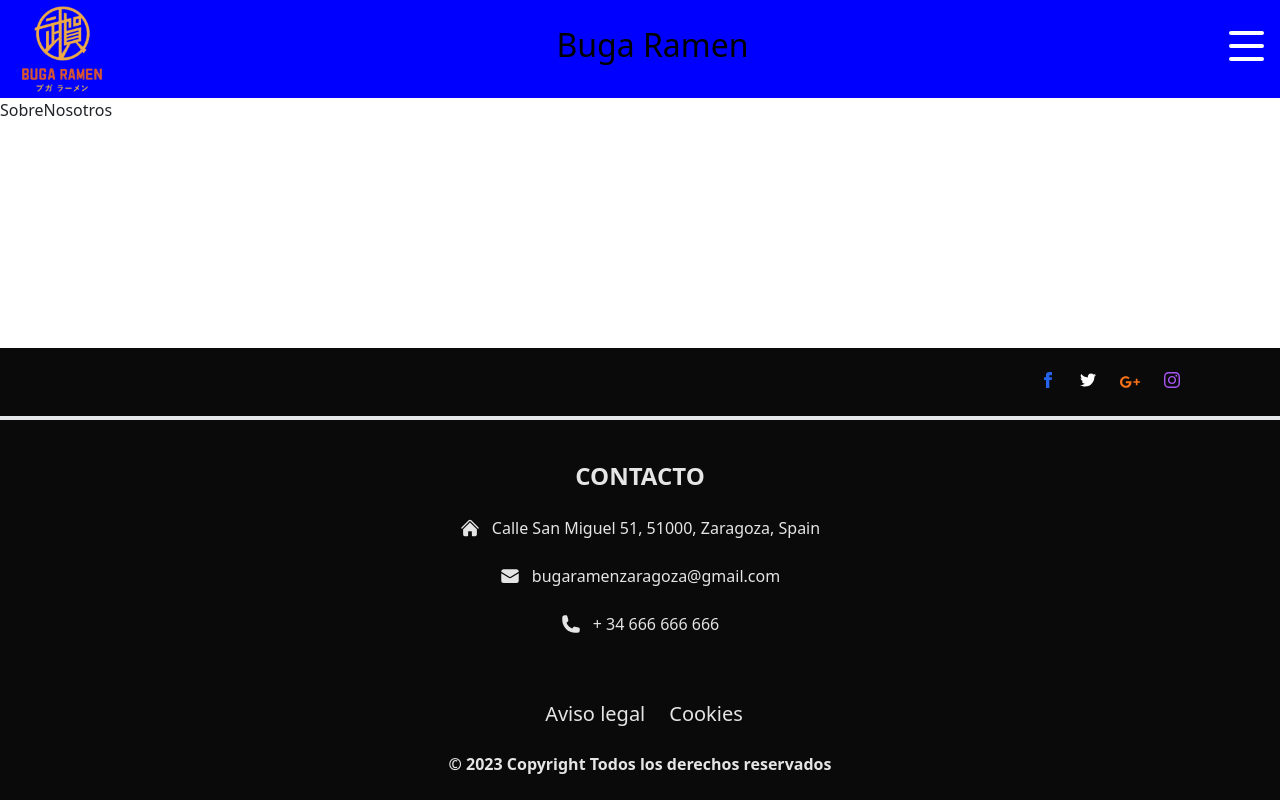
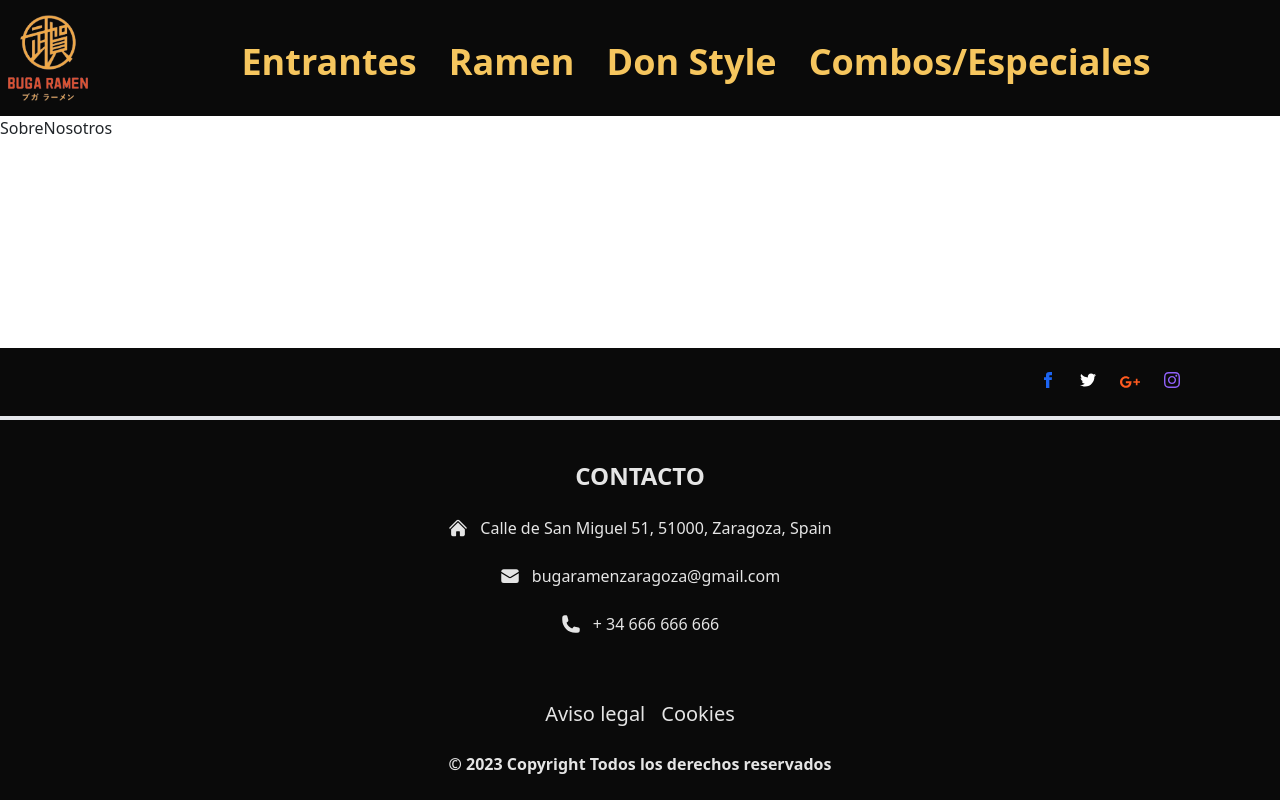
Before and after one commit to EndeSun/Buga-Project, a React (Vite) app: page /SobreNosotros in a window 1280 px wide. Built offline with nearby package versions, Linux system fonts and the light colour scheme.

Commit message:
Terminado el footer, modificado el header, falta retocar detalles del header

```diff
--- a/index.html
+++ b/index.html
@@ -8,6 +8,7 @@
   </head>
   <body>
     <div id="root"></div>
+
     <script type="module" src="/src/main.jsx"></script>
   </body>
 </html>
--- a/package.json
+++ b/package.json
@@ -11,6 +11,8 @@
   },
   "dependencies": {
     "bootstrap": "^5.3.1",
+    "flowbite": "^1.8.1",
+    "flowbite-react": "^0.5.0",
     "react": "^18.2.0",
     "react-bootstrap": "^2.8.0",
     "react-dom": "^18.2.0",
@@ -28,6 +30,8 @@
     "eslint-plugin-react-hooks": "4.6.0",
     "eslint-plugin-react-refresh": "0.4.3",
     "postcss": "^8.4.27",
+    "prettier": "^3.0.1",
+    "prettier-plugin-tailwindcss": "^0.4.1",
     "standard": "17.1.0",
     "tailwindcss": "^3.3.3",
     "vite": "4.4.5"
--- a/src/components/FooterApp.jsx
+++ b/src/components/FooterApp.jsx
@@ -91,7 +91,6 @@
         </div>
       </section>
 
-      {/*Aquí me he quedado editando  */}
       <section className="mx-6 py-10 text-center">
         <div>
         </div>
@@ -111,7 +110,7 @@
               <path d="M11.47 3.84a.75.75 0 011.06 0l8.69 8.69a.75.75 0 101.06-1.06l-8.689-8.69a2.25 2.25 0 00-3.182 0l-8.69 8.69a.75.75 0 001.061 1.06l8.69-8.69z" />
               <path d="M12 5.432l8.159 8.159c.03.03.06.058.091.086v6.198c0 1.035-.84 1.875-1.875 1.875H15a.75.75 0 01-.75-.75v-4.5a.75.75 0 00-.75-.75h-3a.75.75 0 00-.75.75V21a.75.75 0 01-.75.75H5.625a1.875 1.875 0 01-1.875-1.875v-6.198a2.29 2.29 0 00.091-.086L12 5.43z" />
             </svg>
-            Calle San Miguel 51, 51000, Zaragoza, Spain
+            Calle de San Miguel 51, 51000, Zaragoza, Spain
           </p>
           <p className="mb-4 border-cyan-50 flex items-center justify-center">
             <svg
@@ -143,10 +142,10 @@
         </div>
       </section>
       {/* Aviso legal con Cookies */}
-      <section className="grid grid-cols-3">
-        <div className="col-start-2">
+      <section className="flex justify-center">
+        <div className="">
           <Link
-            className="no-underline text-xl text-neutral-200 px22  md:px-4"
+            className="no-underline text-xl text-neutral-200 px-2 md:px-4"
             to="/AvisoLegal"
           >
             Aviso legal
--- a/src/components/HeaderApp.jsx
+++ b/src/components/HeaderApp.jsx
@@ -1,121 +1,40 @@
 import React, { useState } from "react";
-import { Link } from 'react-router-dom';
-import styled from 'styled-components';
-import BurguerButton from "./BurguerButton";
-import logo from "../assets/logo.png";
+import { Link } from "react-router-dom";
+("use cliente");
+import { Button, Navbar } from "flowbite-react";
+import { Dropdown } from 'flowbite-react';
+import { HiCog, HiCurrencyDollar, HiLogout, HiViewGrid } from 'react-icons/hi';
 
 function HeaderApp() {
-  // Por defecto sera false
-  const [clicked, setClicked] = useState(false);
-  // Esta funcion cambia el estado del boton
-  const handleClick = () => {
-    setClicked(!clicked);
-  };
-
   return (
     <>
-      <HeaderContainer>
-        <Logo src={logo} alt="Logo" />
-        <Title>
-          <Link to="/">
-            <span>Buga Ramen</span>
-          </Link>
-        </Title>
-        <div className='burguer'>
-          <BurguerButton clicked={clicked} handleClick={handleClick} />
+      <Navbar fluid className="bg-neutral-950">
+        {/* Logo con el link del logo */}
+        <Link className="no-underline" to="/">
+            <img
+              alt="Logo de Buga Ramen"
+              src="../src/assets/logo.png"
+              width="80"
+            />
+        </Link>
+
+        {/* Logo del menú */}
+        <div className="flex md:order-2">
+          <Navbar.Toggle />
         </div>
-        <BgDiv className={`initial ${clicked ? 'active' : ''}`}>
-          <Links className={`links ${clicked ? 'active' : ''}`}>
-            <li>
-              <Link to="/Entrantes">Entrantes</Link>
-            </li>
-            <li>
-              <Link to="/Ramen">Ramen</Link>
-            </li>
-            <li>
-              <Link to="/Don">Don Style</Link>
-            </li>
-            <li>
-              <Link to="/Combos">Combos Especiales</Link>
-            </li>
-            <li>
-              <Link to="/Idiomas">Idiomas</Link>
-            </li>
-            <li>
-              <Link to="/FormularioContacto">Contacto</Link>
-            </li>
-          </Links>
-        </BgDiv>
-      </HeaderContainer>
+
+        {/* Los  Elementos del menú*/}
+        <Navbar.Collapse>
+          <Link to="/" className="navBar2 no-underline bg-neutral-950 text-neutral-200 text-xl font-bold hover:duration-500 hover:text-amber-200 my-2 border-b-2 border-b-red-950 md:text-4xl md:border-none">Entrantes</Link>
+          <Link to="/" className="navBar2 no-underline bg-neutral-950 text-neutral-200 text-xl font-bold hover:duration-500 hover:text-amber-200 my-2 border-b-2 border-b-red-950 md:text-4xl md:border-none">Ramen</Link>
+          <Link to="/" className="navBar2 no-underline bg-neutral-950 text-neutral-200 text-xl font-bold hover:duration-500 hover:text-amber-200 my-2 border-b-2 border-b-red-950 md:text-4xl md:border-none">Don Style</Link>
+          <Link to="/" className="navBar2 no-underline bg-neutral-950 text-neutral-200 text-xl font-bold hover:duration-500 hover:text-amber-200 my-2 border-b-2 border-b-red-950 md:text-4xl md:border-none">Combos/Especiales</Link>
+          <Link to="/" className="navBar2 no-underline bg-neutral-950 text-neutral-200 text-xl font-bold hover:duration-500 hover:text-amber-200 my-2 border-b-2 border-b-red-950 md:text-4xl md:border-none md:hidden">Idiomas</Link>
+          <Link to="/" className="navBar2 no-underline bg-neutral-950 text-neutral-200 text-xl font-bold hover:duration-500 hover:text-amber-200 my-2 border-b-2 border-b-red-950 md:text-4xl md:border-none md:hidden">Contacto</Link>
+        </Navbar.Collapse>
+      </Navbar>
     </>
   );
 }
 
 export default HeaderApp;
-
-/* Aplicamos estilos directamente */
-const HeaderContainer = styled.header`
-  padding: 0.4rem;
-  background-color: blue;
-  display: flex;
-  align-items: center;
-  justify-content: space-between;
-
-  a {
-    color: black;
-    text-decoration: none;
-    margin-right: 1rem;
-  }
-`;
-
-const Links = styled.ul`
-  position: absolute;
-  top: 25%;
-  left: 0;
-  right: 0;
-  margin-left: auto;
-  margin-right: auto;
-  text-align: center;
-  transition: all 0.5s ease;
-
-  &.active {
-    width: 100%;
-    display: block;
-  }
-
-  li {
-    a {
-      color: white;
-      font-size: 2rem;
-      display: block;
-      margin-top: 1rem;
-    }
-  }
-`;
-
-const Logo = styled.img`
-  width: 80px; /* Ajusta el tamaño del logotipo según tu diseño */
-  margin-left: 1rem;
-`;
-
-const Title = styled.h2`
-  color: black;
-  font-weight: 400;
-  text-align: center;
-  flex-grow: 1;
-`;
-
-const BgDiv = styled.div`
-  background-color: #222;
-  position: fixed;
-  top: 0;
-  right: -45%;
-  width: 25%;
-  height: 70%;
-  z-index: -1;
-  transition: all 0.6s ease;
-
-  &.active {
-    right: 0;
-  }
-`;
--- a/src/index.css
+++ b/src/index.css
@@ -17,3 +17,7 @@
 footer {
   flex-shrink: 0; /* No se encogerá */
 }
+
+.navBar2{
+  color: #f6c65e
+}
--- a/src/pages/Carta/Carta.jsx
+++ b/src/pages/Carta/Carta.jsx
@@ -3,7 +3,9 @@
 
 function Carta() {
   return (
-    <div>Carta</div>
+    <div>Carta
+
+    </div>
   )
 }
 
--- a/src/pages/Home.jsx
+++ b/src/pages/Home.jsx
@@ -12,7 +12,7 @@
   return (
     <>
       <section className="bg-slate-900 h-screen w-screen text-center overflow-hidden relative">
-        <div className="z-30 relative h-full">
+        <div className="z-20 relative h-full">
           <header>
             <h2 className="text-white pt-40 text-[40px] font-medium">
               Disfruta de una experiencia inolvidable!
@@ -27,7 +27,9 @@
             </ul>
           </header>
         </div>
-        <div className="absolute top-0 bottom-0 h-full w-full z-10">
+
+        {/* Div que contiene al vídeo */}
+        <div className="absolute top-0 bottom-0 h-full w-full">
           <video
             className="object-center object-cover h-full w-full"
             autoPlay
--- a/tailwind.config.js
+++ b/tailwind.config.js
@@ -3,12 +3,13 @@
   content: [
     "./index.html",
     "./src/**/*.{js,ts,jsx,tsx}",
-    ],
+    'node_modules/flowbite-react/**/*.{js,jsx,ts,tsx}'
+  ],
   theme: {
-    fontFamily:{
+    fontFamily: {
       sans: ['Gotham SSm A, sans-serif']
     },
     extend: {},
   },
-  plugins: [],
+  plugins: [require('flowbite/plugin')],
 }
```
Also changed, not shown: 1 other file (tests, documents, lock files or other folders).
